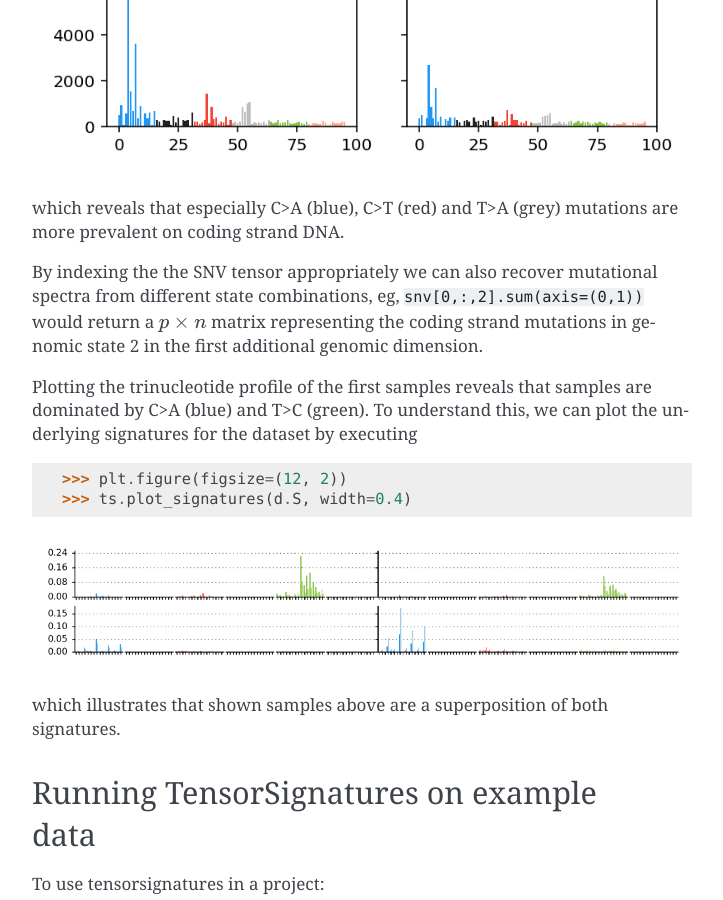
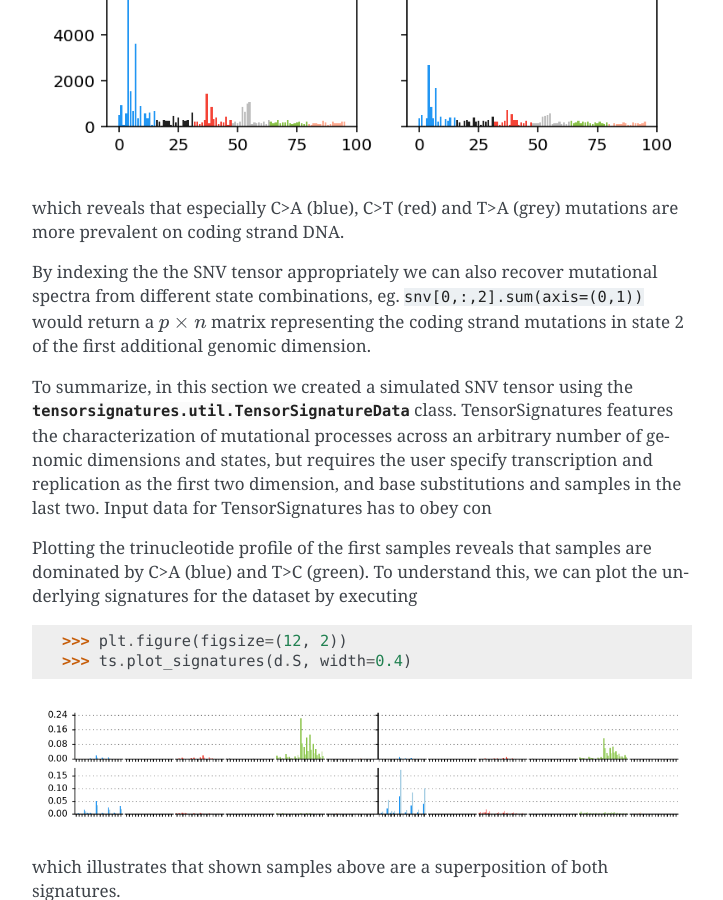
Before and after one commit to sagar87/tensorsignatures, a Sphinx documentation site: the page built from docs/tutorials.rst, in a window 1280 px wide and 900 px high, scrolled down 3355 px. Shown: the whole window, without its empty margins (388-1111 px from the left). Built offline with Sphinx 7.4.7, drawn with Linux system fonts in a browser that asks for light colours.

Commit message:
Updated util documentiation.

```diff
--- a/docs/tutorials.rst
+++ b/docs/tutorials.rst
@@ -140,9 +140,17 @@ which reveals that especially C>A (blue), C>T (red) and T>A (grey) mutations
 are more prevalent on coding strand DNA.
 
 By indexing the the SNV tensor appropriately we can also recover mutational
-spectra from different state combinations, eg, :code:`snv[0,:,2].sum(axis=(0,1))`
+spectra from different state combinations, eg. :code:`snv[0,:,2].sum(axis=(0,1))`
 would return a :math:`p\times n` matrix representing the coding strand
-mutations in genomic state 2 in the first additional genomic dimension.
+mutations in state 2 of the first additional genomic dimension.
+
+To summarize, in this section we created a simulated SNV tensor using the
+:obj:`tensorsignatures.util.TensorSignatureData` class. TensorSignatures features
+the characterization of mutational processes across an arbitrary number of
+genomic dimensions and states, but requires the user specify transcription
+and replication as the first two dimension, and base substitutions and samples
+in the last two. Input data for TensorSignatures has to obey con
+
 
 Plotting the trinucleotide profile of the first samples reveals that samples
 are dominated by C>A (blue) and T>C (green). To understand this, we can plot
```
